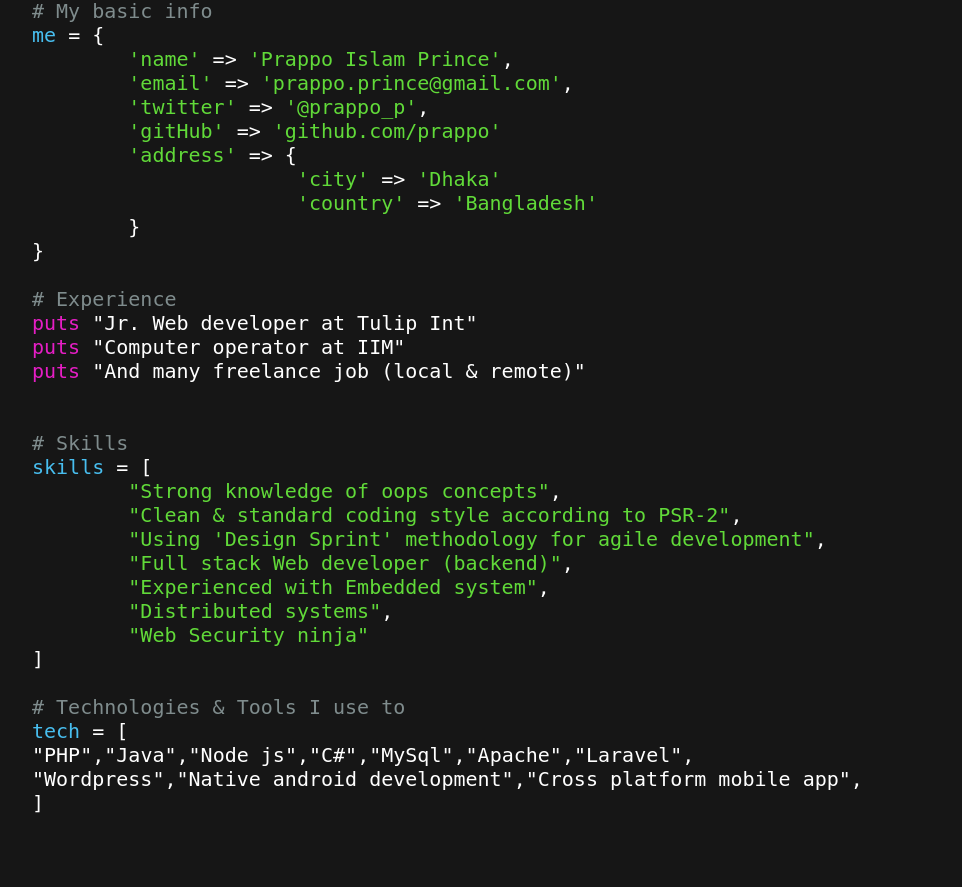
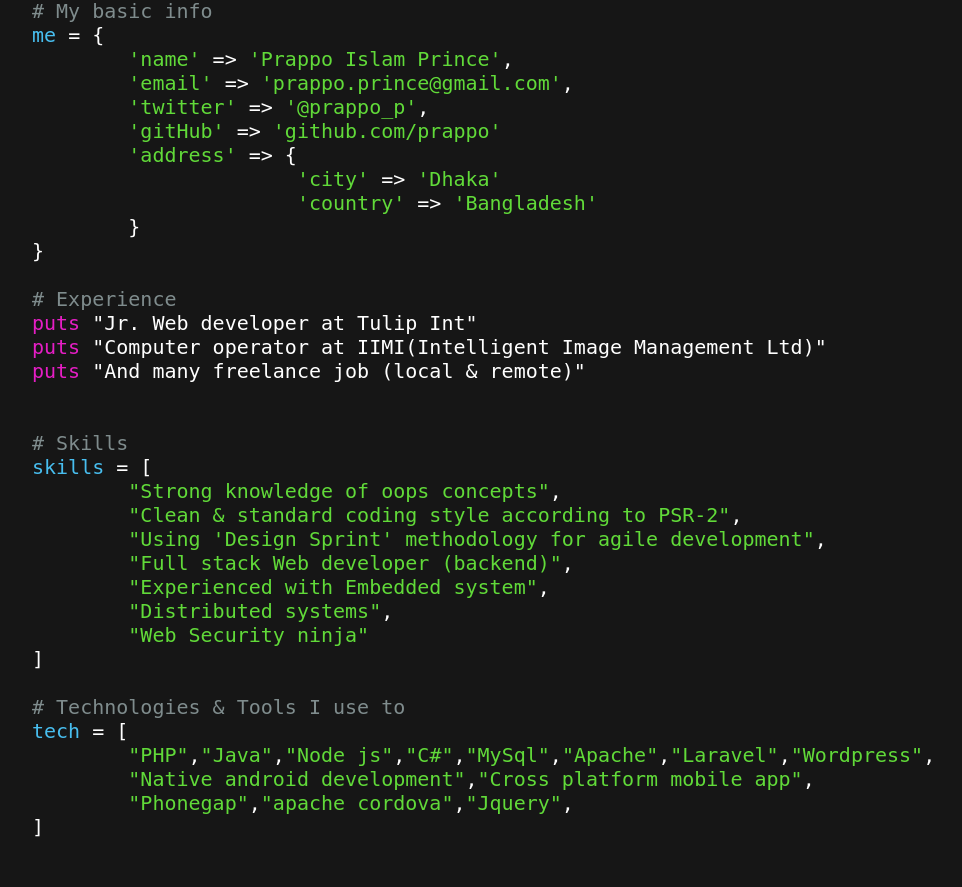
Before and after one commit to prappo/prappo.github.io, a PHP site: page /me.html in a window 1280 px wide. Shown: the part 145-1032 px from the top of the page, without its empty margins (280-1242 px from the left). Before the commit the page ends 958 px from the top, so only its background shows below. Run offline with PHP 8.4, Linux system fonts and the light colour scheme.

Commit message:
updated site

```diff
--- a/css/my.css
+++ b/css/my.css
@@ -14,7 +14,7 @@
   margin-left: -200px;
   margin-top: -100px;
   position: absolute;
-  //font-size:20px;
+  /*font-size:20px;*/
 }
 
 code {
--- a/me.html
+++ b/me.html
@@ -22,7 +22,7 @@
 
 <span class="comment"># Experience</span>
 <span class="begun">puts</span> "Jr. Web developer at Tulip Int"
-<span class="begun">puts</span> "Computer operator at IIM"
+<span class="begun">puts</span> "Computer operator at IIMI(Intelligent Image Management Ltd)"
 <span class="begun">puts</span> "And many freelance job (local & remote)"
 
 
@@ -39,8 +39,9 @@
 
 <span class="comment"># Technologies & Tools I use to</span>
 <span class="blue">tech</span> = [
-<spna class="var">"PHP"</spna>,<spna class="var">"Java"</spna>,<spna class="var">"Node js"</spna>,<spna class="var">"C#"</spna>,<spna class="var">"MySql"</spna>,<spna class="var">"Apache"</spna>,<spna class="var">"Laravel"</spna>,
-<spna class="var">"Wordpress"</spna>,<spna class="var">"Native android development"</spna>,<spna class="var">"Cross platform mobile app"</spna>,
+	<span class="var">"PHP"</span>,<span class="var">"Java"</span>,<span class="var">"Node js"</span>,<span class="var">"C#"</span>,<span class="var">"MySql"</span>,<span class="var">"Apache"</span>,<span class="var">"Laravel"</span>,<span class="var">"Wordpress"</span>,
+	<span class="var">"Native android development"</span>,<span class="var">"Cross platform mobile app"</span>,
+	<span class="var">"Phonegap"</span>,<span class="var">"apache cordova"</span>,<span class="var">"Jquery"</span>,
 ]
 
 
```
